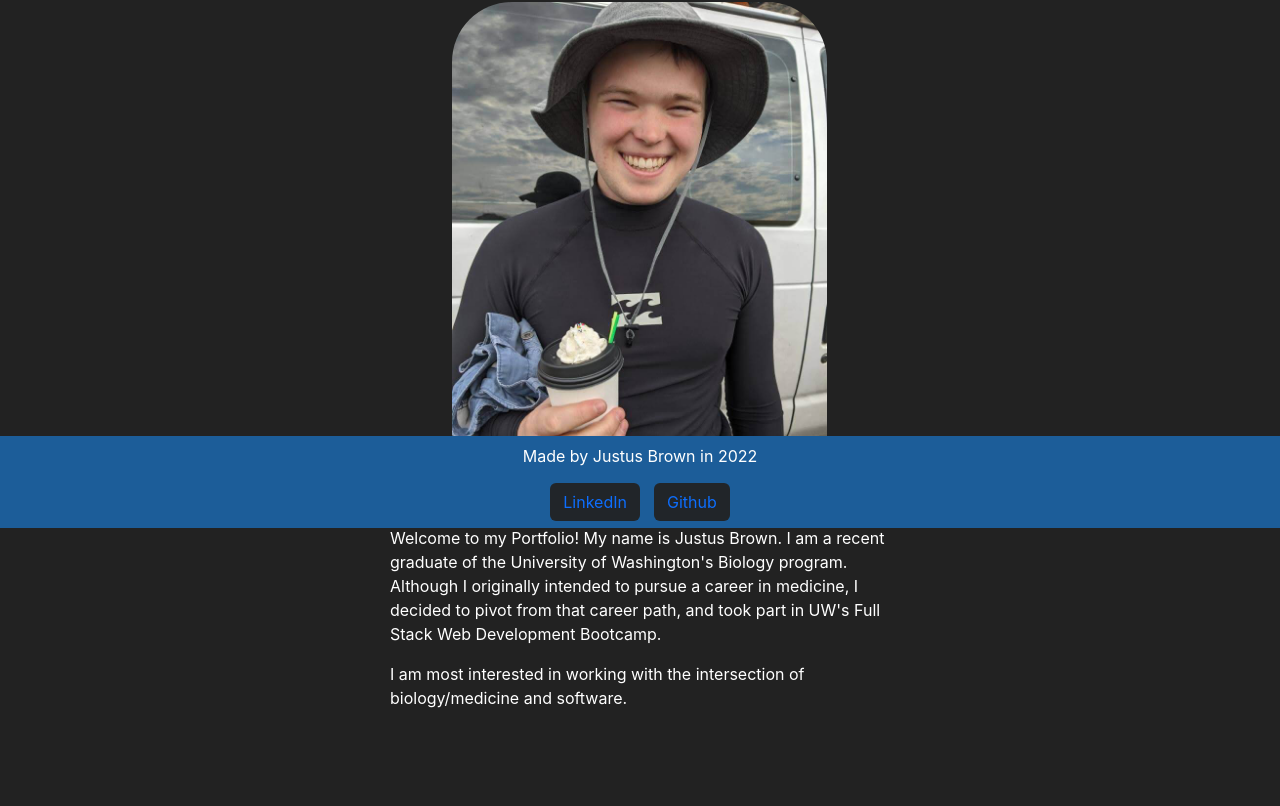
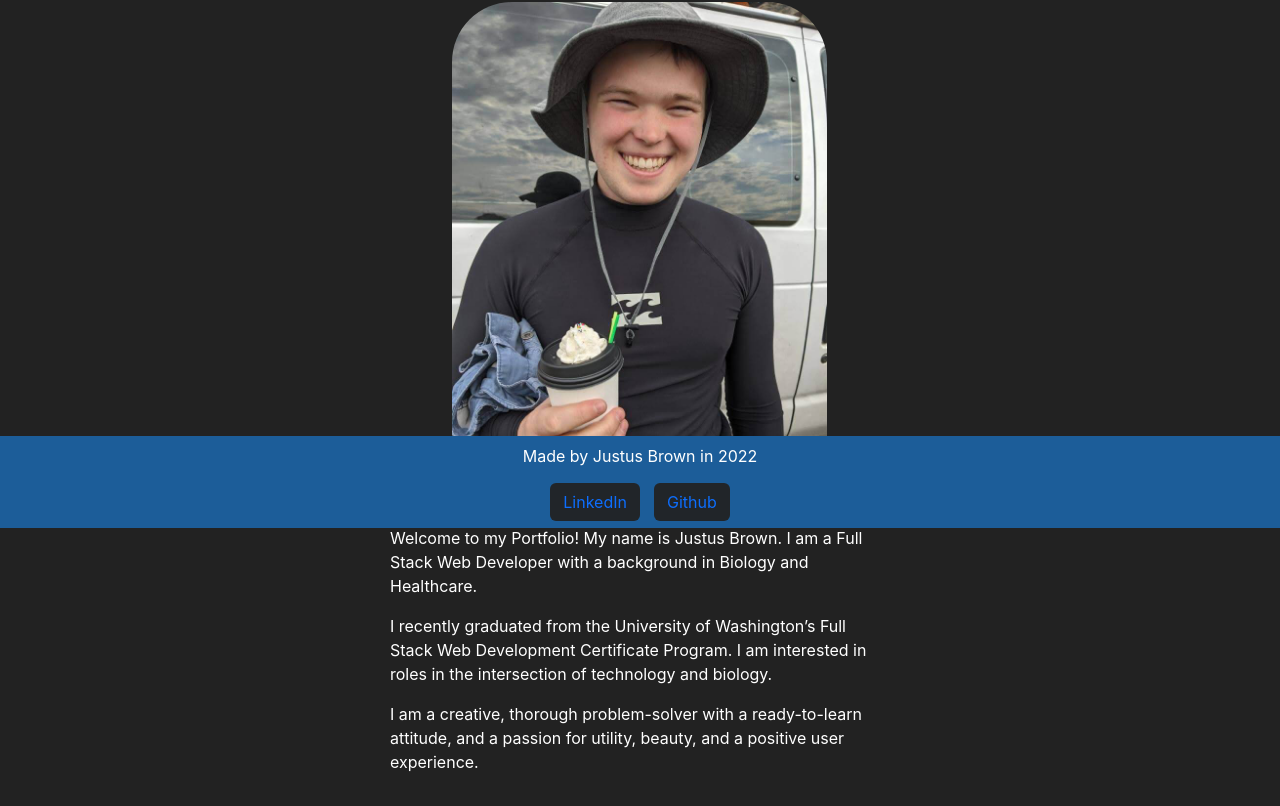
Before and after one commit to brownj47/portfolio, a React (Create React App) app: page / in a window 1280 px wide. Shown: the part 272-1078 px from the top of the page. Built offline with nearby package versions, Linux system fonts and the light colour scheme.

Commit message:
Change wording and spacing

```diff
--- a/src/components/about/about.js
+++ b/src/components/about/about.js
@@ -19,8 +19,13 @@ function About() {
                 <div className='col-md-2'></div>
                 <div className='col-md-8'>
                     <div className='about-text text-start'>
-                        <p>Welcome to my Portfolio! My name is Justus Brown. I am a recent graduate of the University of Washington's Biology program. Although I originally intended to pursue a career in medicine, I decided to pivot from that career path, and took part in UW's Full Stack Web Development Bootcamp. </p>
-                        <p>I am most interested in working with the intersection of biology/medicine and software. </p>
+                        <p>Welcome to my Portfolio! My name is Justus Brown.
+
+                         I am a Full Stack Web Developer with a background in Biology and Healthcare.</p>
+
+                         <p>I recently graduated from the University of Washington’s Full Stack Web Development Certificate Program. I am interested in roles in the intersection of technology and biology.</p>
+
+                         <p>I am a creative, thorough problem-solver with a ready-to-learn attitude, and a passion for utility, beauty, and a positive user experience.</p>
                     </div>
                 </div>
                 <div className='col-md-2'></div>
--- a/src/components/project/project.js
+++ b/src/components/project/project.js
@@ -43,9 +43,9 @@ const projects = [
         title: 'Placeholder',
         image: 'https://placedog.net/1029/846?r',
         imgdesc: 'A placeholder puppy',
-        description: 'DISCLAIMER - Not my project, but if you click on this tile, you will be sent to a url with a random dog image, which is kinda nice. Watch out if you click on the repo button below, as it will duplicate this tab.',
+        description: 'DISCLAIMER - Not my project, but if you click on this tile, you will be sent to a url with a random dog image, which is kinda nice.',
         link: "https://placedog.net/1029/846?r",
-        githubLink: '#/projects',
+        githubLink: 'https://placedog.net/',
     },
 ]
 
```
